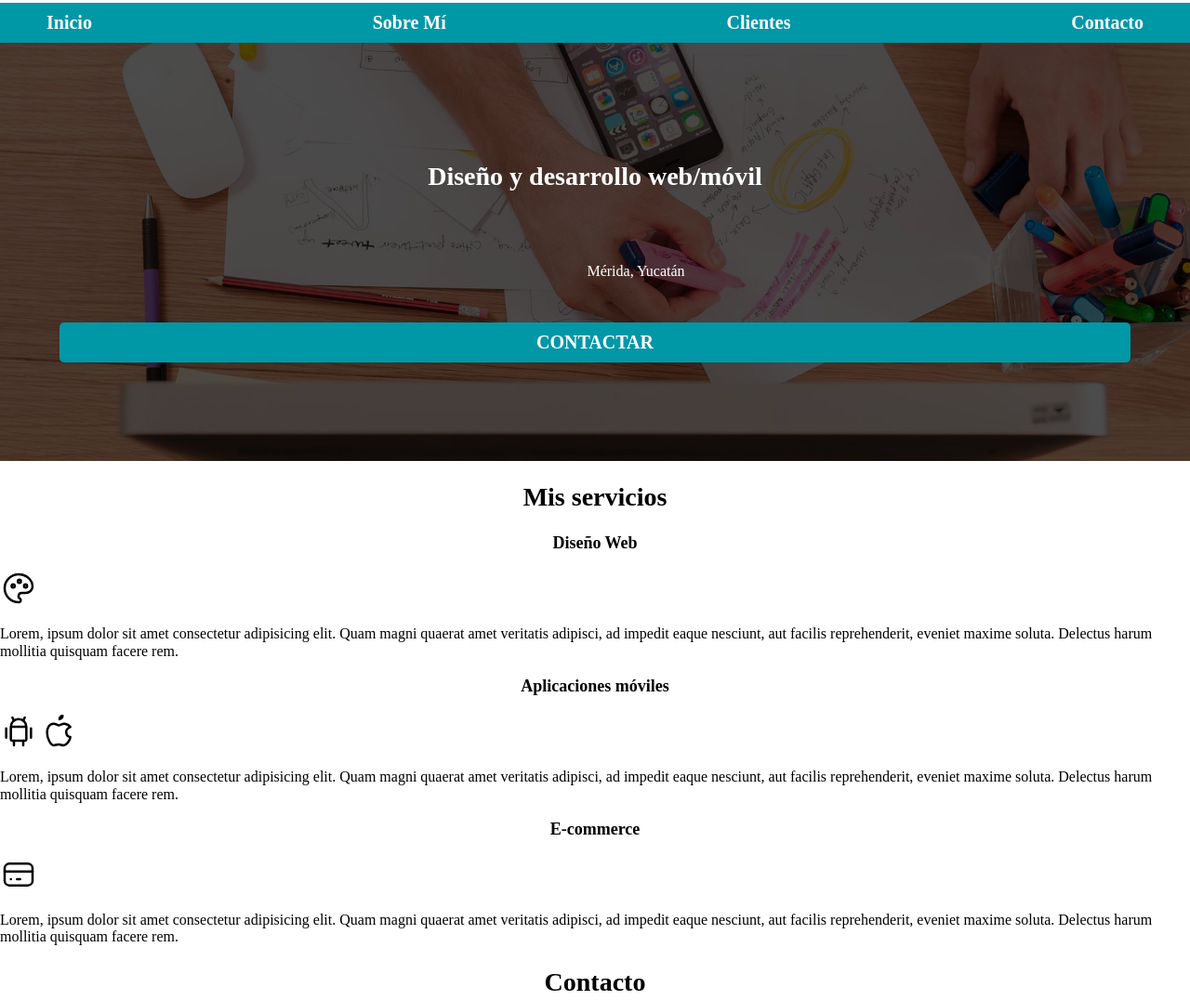
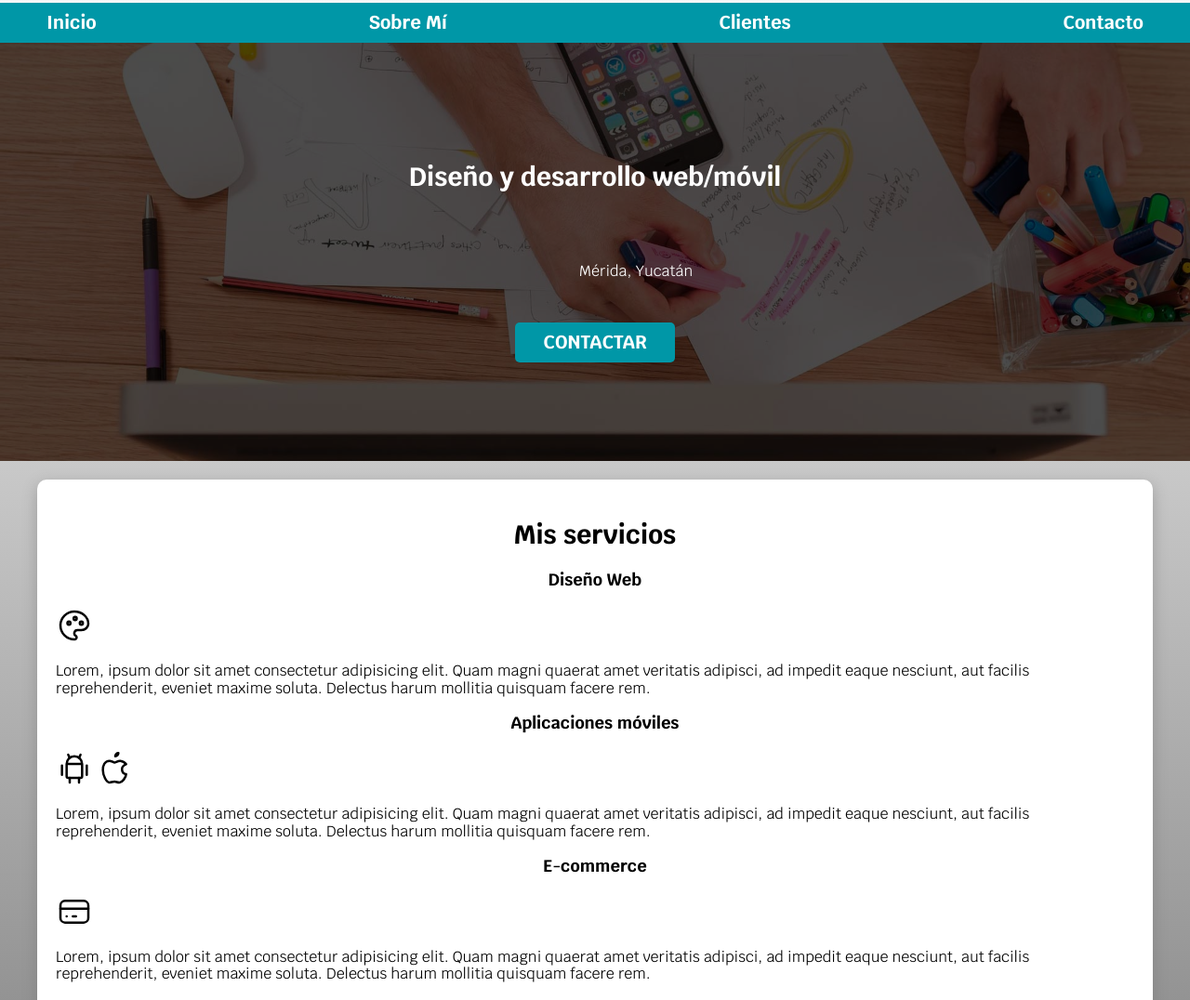
Before and after one commit to RodrigoGax/Developer-Page, a plain HTML site: page index.html in a window 1280 px wide. Shown: the part 92-1168 px from the top of the page at 93% size. Drawn offline with Linux system fonts and the light colour scheme.

Commit message:
Añadiendo box shadow a "Mis servicios"

```diff
--- a/css/styles.css
+++ b/css/styles.css
@@ -20,6 +20,8 @@ html {
 
 body {
     font-size: 16px;
+    font-family: 'Krub', sans-serif;
+    background-image: linear-gradient(to top, var(--gris) 0%, var(--blanco) 100%);
 }
 
 /*Tipografía*/
@@ -111,6 +113,7 @@ background-size: cover; /* Sirve para cubrir la imagen con todo el tamaño*/
 height: 450px; /* Alto del elemento hero*/
 position: relative; /* Para manipular la posición, el padre siempre debe ser
 relative*/
+
 }
 
 .contenedor-hero {
@@ -149,3 +152,22 @@ relative*/
     width: 90%; /* Ancho del botón */
     text-align: center; /* Centrar el texto del botón*/
 }
+
+@media (min-width: 768px) {
+    .boton {
+        width: auto;
+    }
+ }
+
+
+.sombra {
+    margin-top: 2rem;
+    box-shadow: 0px 5px 15px 0px rgba(112,112,112,0.48);
+    /* Motor para google chrome*/
+    -webkit-box-shadow: 0px 5px 15px 0px rgba(112,112,112,0.48);
+    /* Motor para mozilla firefox*/
+    -moz-box-shadow: 0px 5px 15px 0px rgba(112,112,112,0.48);
+    background-color: var(--blanco);
+    padding: 2rem;
+    border-radius: 1rem;
+}
--- a/index.html
+++ b/index.html
@@ -48,7 +48,7 @@
              <a class="boton" href="#">Contactar</a>
         </div>
     </section>
-    <main>
+    <main class="contenedor sombra">
         <h2>Mis servicios</h2>
 
         <section>
```
